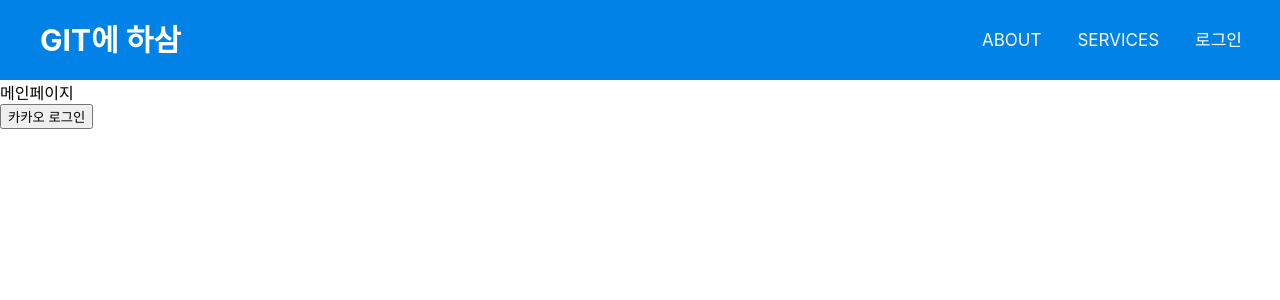
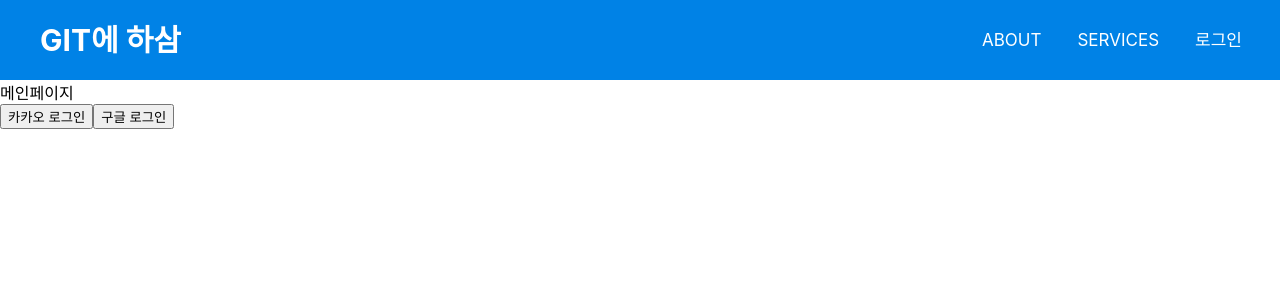
Before and after one commit to Gitaehasam/fishingKingOfToday, a React (Create React App) app: page / in a window 1280 px wide. Shown: the top 300 px of the page. Built offline with nearby package versions, Linux system fonts and the light colour scheme.

Commit message:
SocialGoogle 로그인 구현

```diff
--- /dev/null
+++ b/src/components/SocialGoogle.jsx
@@ -0,0 +1,16 @@
+const SocialGoogle = () => {
+  const clientId = "68067767440-hri2501h11p1d08asfsfaf6t2705u9cr.apps.googleusercontent.com"; //클라이언트 ID
+  const redirect_uri = "http://localhost:3000/auth"; //리디렉션 URI
+  // oauth 요청 URL
+  const googleURL = `https://accounts.google.com/o/oauth2/v2/auth?scope=email%20openid&response_type=code&redirect_uri=${redirect_uri}&client_id=${clientId}`;
+  const handleLogin = () => {
+    window.location.href = googleURL;
+    // window.open(googleURL, '_self', 'width=500px,height=600px,scrollbars=yes')
+  };
+  return (
+    <>
+      <button onClick={handleLogin}>구글 로그인</button>
+    </>
+  );
+};
+export default SocialGoogle;
--- a/src/pages/Home.jsx
+++ b/src/pages/Home.jsx
@@ -1,4 +1,5 @@
 import SocialKakao from "../components/SocialKakao";
+import SocialGoogle from "../components/SocialGoogle";
 import Auth from "./Auth";
 
 const Home = () => {
@@ -6,6 +7,7 @@ const Home = () => {
     <div>
       <div>메인페이지</div>
       <SocialKakao />
+      <SocialGoogle />
     </div>
   );
 };
```
